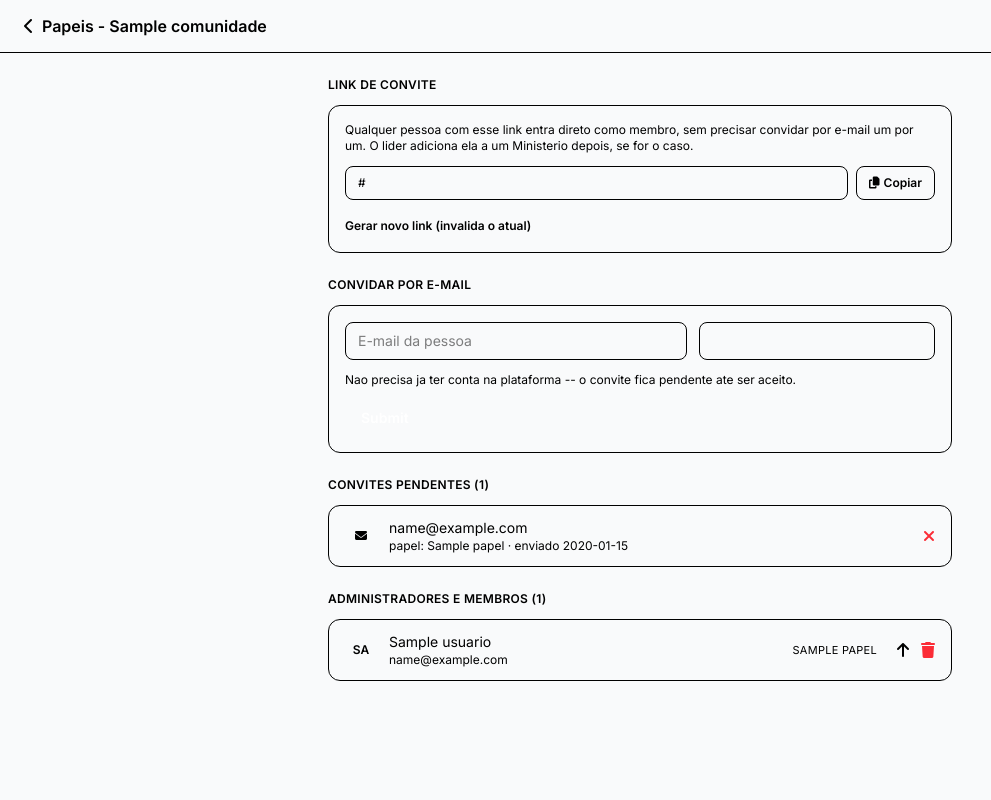
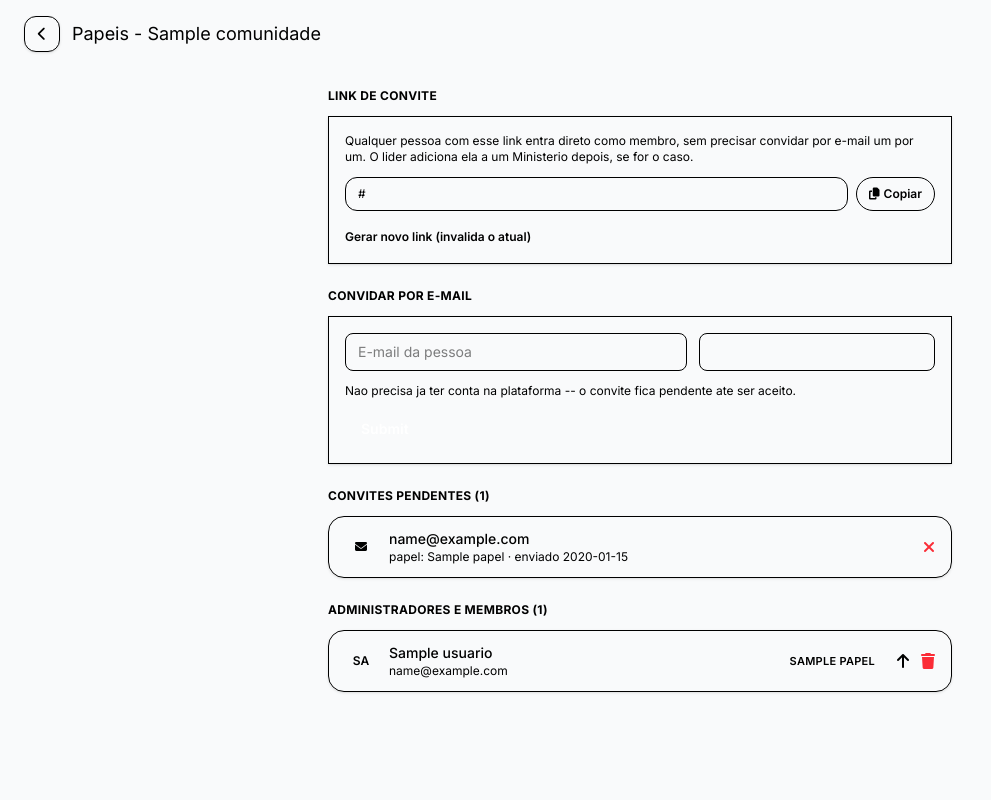
Before and after one commit to swerdne/Swerdne_Piba, a Python web app: template app/templates/comunidade/papeis.html in a window 1280 px wide. Shown: the whole page, without its empty margins (0-991 px from the left). Run offline with Jinja, Linux system fonts and the light colour scheme; the template is opened without the code that fills it: most values are stand-ins (such as "Sample title", 1, 10 or a date in 2020); form fields are guessed from the names that the template uses.

Commit message:
Estende o redesign Neobank para Membros, Papeis/convites e Editar comunidade
Mesmo tratamento visual das demais telas de comunidade: fundo com
blobs animados, barra indigo no topo, botao de voltar em card
arredondado, cards rounded-2xl/3xl e botoes/badges em formato pilula.
Nenhuma mudanca de comportamento ou texto.

Co-Authored-By: Claude Sonnet 5 <noreply@anthropic.com>

```diff
--- a/app/templates/comunidade/papeis.html
+++ b/app/templates/comunidade/papeis.html
@@ -7,17 +7,34 @@
 <link rel="stylesheet" href="https://cdnjs.cloudflare.com/ajax/libs/font-awesome/6.5.2/css/all.min.css">
 <style>
     #comunidade-app { font-family: 'Inter', ui-sans-serif, system-ui, sans-serif; }
+    @keyframes cm-blob-a { 0%, 100% { transform: translate(0, 0) scale(1); } 50% { transform: translate(40px, -30px) scale(1.08); } }
+    @keyframes cm-blob-b { 0%, 100% { transform: translate(0, 0) scale(1); } 50% { transform: translate(-30px, 40px) scale(1.05); } }
+    .cm-blob { animation: cm-blob-a 20s ease-in-out infinite; will-change: transform; }
+    .cm-blob-2 { animation: cm-blob-b 24s ease-in-out infinite; will-change: transform; }
+    .cm-blob-3 { animation: cm-blob-a 17s ease-in-out infinite reverse; will-change: transform; }
+    @media (prefers-reduced-motion: reduce) {
+        .cm-blob, .cm-blob-2, .cm-blob-3 { animation: none; }
+    }
 </style>
 {% endblock %}
 
 {% from "_macros.html" import logo_inicio %}
 {% block content %}
-<div id="comunidade-app" class="min-h-screen {{ tema.page_bg }} {{ tema.text_primary }}">
+<div id="comunidade-app" class="relative min-h-screen {{ tema.page_bg }} {{ tema.text_primary }} overflow-hidden">
 
-    <header class="border-b {{ tema.header_border }} px-4 sm:px-6 py-3 flex items-center justify-between gap-4">
-        <a href="{{ url_for('comunidade.detalhe', comunidade_id=comunidade.id) }}" class="flex items-center gap-2 min-w-0 group" aria-label="Voltar">
-            <i class="fa-solid fa-chevron-left {{ tema.text_secondary }} {{ tema.icon_hover }} transition shrink-0"></i>
-            <span class="font-semibold {{ tema.text_primary }} truncate">Papeis - {{ comunidade.nome }}</span>
+    <div class="pointer-events-none absolute -top-32 -left-24 w-96 h-96 rounded-full {{ tema.blob_1 }} blur-3xl cm-blob -z-0"></div>
+    <div class="pointer-events-none absolute top-1/3 -right-24 w-96 h-96 rounded-full {{ tema.blob_2 }} blur-3xl cm-blob-2 -z-0"></div>
+    <div class="pointer-events-none absolute bottom-0 left-1/4 w-80 h-80 rounded-full {{ tema.blob_3 }} blur-3xl cm-blob-3 -z-0"></div>
+
+    <div class="relative z-10">
+    <div class="h-1 {{ tema.accent_bg }}"></div>
+
+    <header class="px-4 sm:px-6 py-3 flex items-center justify-between gap-4">
+        <a href="{{ url_for('comunidade.detalhe', comunidade_id=comunidade.id) }}" class="flex items-center gap-3 min-w-0 group" aria-label="Voltar">
+            <span class="flex items-center justify-center w-9 h-9 rounded-xl {{ tema.card_bg }} border {{ tema.card_border }} shadow-sm shrink-0">
+                <i class="fa-solid fa-chevron-left text-sm {{ tema.text_secondary }} {{ tema.icon_hover }} transition"></i>
+            </span>
+            <span class="font-extrabold text-lg {{ tema.text_primary }} truncate">Papeis - {{ comunidade.nome }}</span>
         </a>
         {{ logo_inicio(tema) }}
     </header>
@@ -25,8 +42,8 @@
     <main class="px-4 sm:px-6 py-6 pb-16 max-w-2xl mx-auto space-y-6">
 
         <div>
-            <h2 class="text-xs font-semibold {{ tema.text_secondary }} uppercase tracking-wide mb-3">Link de convite</h2>
-            <div class="{{ tema.card_bg }} border {{ tema.card_border }} rounded-xl p-4 space-y-3">
+            <h2 class="text-xs font-bold {{ tema.text_secondary }} uppercase tracking-wide mb-3">Link de convite</h2>
+            <div class="{{ tema.card_bg }} border {{ tema.card_border }} rounded-3xl shadow-sm p-4 space-y-3">
                 <p class="text-xs {{ tema.text_secondary }}">
                     Qualquer pessoa com esse link entra direto como membro, sem precisar convidar por e-mail um por um.
                     O lider adiciona ela a um Ministerio depois, se for o caso.
@@ -34,9 +51,9 @@
                 {% if link_convite %}
                 <div class="flex flex-col sm:flex-row gap-2">
                     <input type="text" readonly value="{{ link_convite }}" id="input-link-convite"
-                           class="flex-1 min-w-0 {{ tema.page_bg }} border {{ tema.card_border }} rounded-lg px-3 py-2 text-xs {{ tema.text_secondary }} truncate">
+                           class="flex-1 min-w-0 {{ tema.page_bg }} border {{ tema.card_border }} rounded-xl px-3 py-2 text-xs {{ tema.text_secondary }} truncate">
                     <button type="button" data-copiar-link="input-link-convite"
-                            class="border {{ tema.card_border }} {{ tema.text_primary }} text-xs font-semibold px-3 py-2 rounded-lg transition hover:bg-black/5 shrink-0">
+                            class="border {{ tema.card_border }} {{ tema.text_primary }} text-xs font-semibold px-3 py-2 rounded-full transition hover:bg-black/5 shrink-0">
                         <i class="fa-solid fa-copy mr-1"></i>Copiar
                     </button>
                 </div>
@@ -52,8 +69,8 @@
         </div>
 
         <div>
-            <h2 class="text-xs font-semibold {{ tema.text_secondary }} uppercase tracking-wide mb-3">Convidar por e-mail</h2>
-            <form method="POST" class="space-y-3 {{ tema.card_bg }} border {{ tema.card_border }} rounded-xl p-4">
+            <h2 class="text-xs font-bold {{ tema.text_secondary }} uppercase tracking-wide mb-3">Convidar por e-mail</h2>
+            <form method="POST" class="space-y-3 {{ tema.card_bg }} border {{ tema.card_border }} rounded-3xl shadow-sm p-4">
                 {{ form.hidden_tag() }}
                 <div class="grid sm:grid-cols-[1fr_auto] gap-3">
                     <div>
@@ -69,21 +86,21 @@
                 <p class="text-xs {{ tema.text_secondary }}">
                     Nao precisa ja ter conta na plataforma -- o convite fica pendente ate ser aceito.
                 </p>
-                {{ form.submit(class_=tema.accent_bg ~ " " ~ tema.accent_bg_hover ~ " text-white text-sm font-semibold px-4 py-2 rounded-lg transition") }}
+                {{ form.submit(class_=tema.accent_bg ~ " " ~ tema.accent_bg_hover ~ " text-white text-sm font-semibold px-4 py-2 rounded-full transition") }}
             </form>
         </div>
 
         {% if convites_pendentes %}
         <div>
-            <h2 class="text-xs font-semibold {{ tema.text_secondary }} uppercase tracking-wide mb-3">Convites pendentes ({{ convites_pendentes|length }})</h2>
+            <h2 class="text-xs font-bold {{ tema.text_secondary }} uppercase tracking-wide mb-3">Convites pendentes ({{ convites_pendentes|length }})</h2>
             <div class="space-y-2">
                 {% for convite in convites_pendentes %}
-                <div class="flex items-center gap-3 {{ tema.card_bg }} border {{ tema.card_border }} rounded-xl px-4 py-3">
+                <div class="flex items-center gap-3 {{ tema.card_bg }} border {{ tema.card_border }} rounded-2xl shadow-sm px-4 py-3">
                     <div class="w-8 h-8 rounded-full {{ tema.secondary_bg }} flex items-center justify-center {{ tema.secondary_text }} shrink-0">
                         <i class="fa-solid fa-envelope text-xs"></i>
                     </div>
                     <div class="flex-1 min-w-0">
-                        <p class="text-sm {{ tema.text_primary }} truncate">{{ convite.email }}</p>
+                        <p class="text-sm font-medium {{ tema.text_primary }} truncate">{{ convite.email }}</p>
                         <p class="text-xs {{ tema.text_secondary }}">papel: {{ convite.papel }} &middot; enviado {{ convite.criado_em.strftime('%d/%m/%Y') }}</p>
                     </div>
                     <form method="POST" action="{{ url_for('comunidade.cancelar_convite', comunidade_id=comunidade.id, convite_id=convite.id) }}"
@@ -100,7 +117,7 @@
         {% endif %}
 
         <div>
-            <h2 class="text-xs font-semibold {{ tema.text_secondary }} uppercase tracking-wide mb-3">Administradores e membros ({{ papeis_atuais|length }})</h2>
+            <h2 class="text-xs font-bold {{ tema.text_secondary }} uppercase tracking-wide mb-3">Administradores e membros ({{ papeis_atuais|length }})</h2>
 
             {% if not papeis_atuais %}
             <div class="text-center py-12">
@@ -111,15 +128,15 @@
 
             <div class="space-y-2">
                 {% for papel in papeis_atuais %}
-                <div class="flex items-center gap-3 {{ tema.card_bg }} border {{ tema.card_border }} rounded-xl px-4 py-3">
+                <div class="flex items-center gap-3 {{ tema.card_bg }} border {{ tema.card_border }} rounded-2xl shadow-sm px-4 py-3">
                     <div class="w-8 h-8 rounded-full {{ tema.secondary_bg }} flex items-center justify-center text-xs font-semibold {{ tema.secondary_text }} shrink-0">
                         {{ (papel.usuario.name or papel.usuario.username or papel.usuario.email)[:2].upper() }}
                     </div>
                     <div class="flex-1 min-w-0">
-                        <p class="text-sm {{ tema.text_primary }} truncate">{{ papel.usuario.name or papel.usuario.username or papel.usuario.email }}</p>
+                        <p class="text-sm font-medium {{ tema.text_primary }} truncate">{{ papel.usuario.name or papel.usuario.username or papel.usuario.email }}</p>
                         <p class="text-xs {{ tema.text_secondary }} truncate">{{ papel.usuario.email }}</p>
                     </div>
-                    <span class="text-[11px] uppercase tracking-wide {{ tema.secondary_bg }} {{ tema.secondary_text }} rounded px-2 py-1 shrink-0">{{ papel.papel }}</span>
+                    <span class="text-[11px] font-semibold uppercase tracking-wide {{ tema.secondary_bg }} {{ tema.secondary_text }} rounded-full px-2.5 py-1 shrink-0">{{ papel.papel }}</span>
                     <form method="POST" action="{{ url_for('comunidade.alterar_papel', comunidade_id=comunidade.id, usuario_comunidade_id=papel.id) }}"
                           onsubmit="return confirm('{{ 'Rebaixar' if papel.papel == 'admin' else 'Promover' }} {{ papel.usuario.name or papel.usuario.email }} {{ 'a membro' if papel.papel == 'admin' else 'a administrador(a)' }}?');">
                         {{ acao_form.hidden_tag() }}
@@ -146,5 +163,6 @@
         </div>
 
     </main>
+    </div>
 </div>
 {% endblock %}
```
Also changed, not shown: app/templates/comunidade/editar.html (+26 -8 lines), app/templates/comunidade/membros.html (+33 -15 lines).
